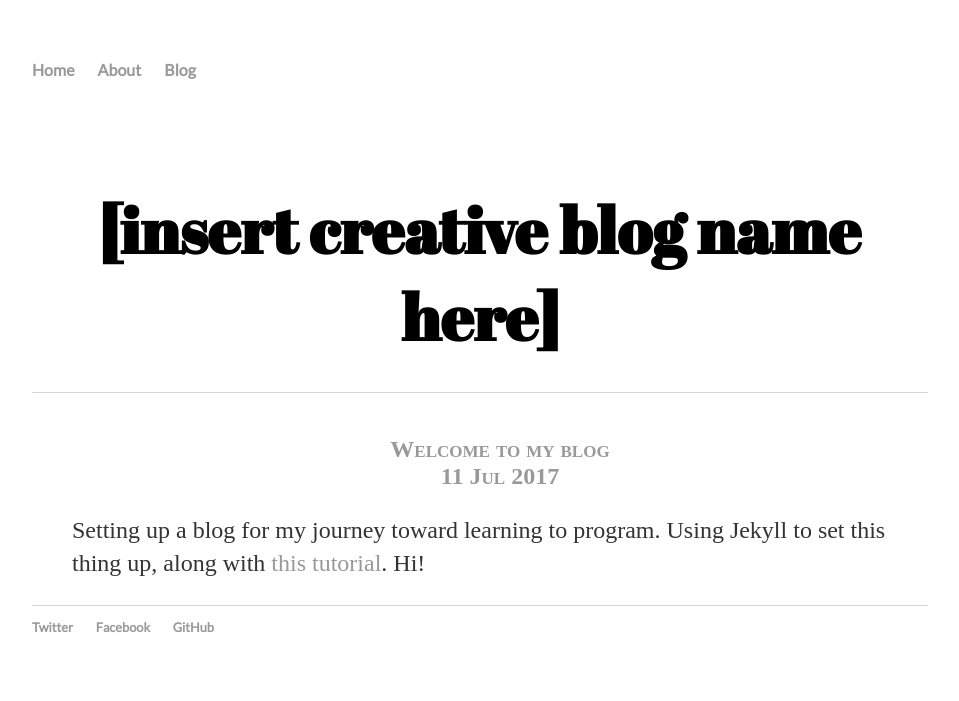
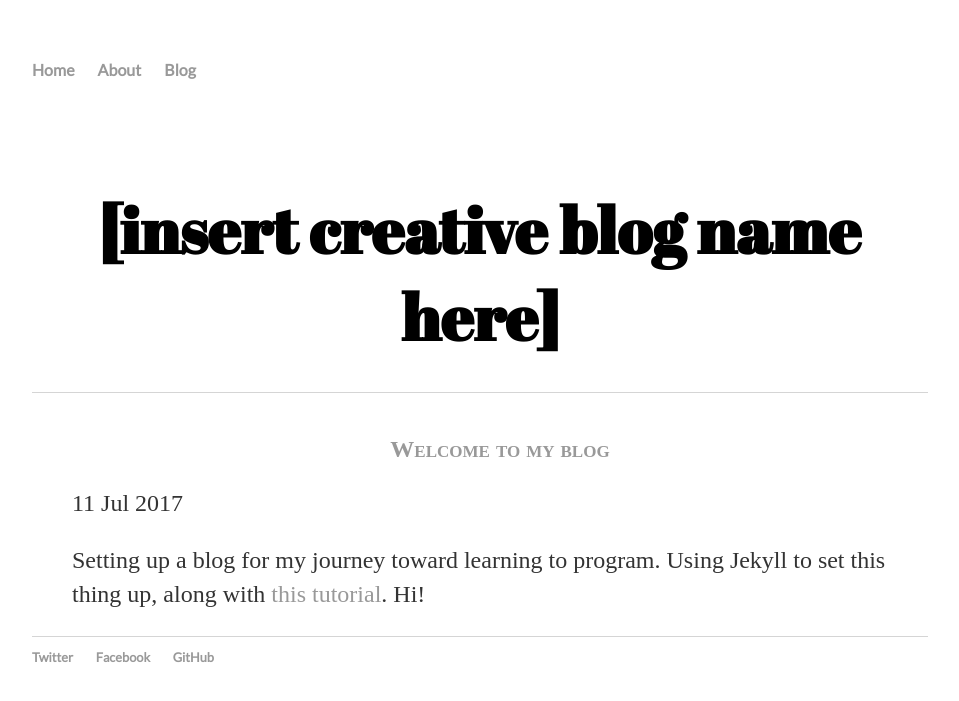
Before and after one commit to morrisa-n/morrisa-n.github.io, a Jekyll site: the page built from index.html, in a window 1280 px wide. Shown: the top 701 px of the page, without its empty margins (160-1119 px from the left). Built offline with Jekyll 4.4.1, drawn with Linux system fonts in a browser that asks for light colours.

Commit message:
HTML Changes

```diff
--- a/index.html
+++ b/index.html
@@ -9,8 +9,8 @@ title: [insert creative blog name here]
 <ul>
   {% for post in site.posts %}
     <li>
-      <h2 class="title"><a href="{{ post.url }}">{{ post.title }}<br>
-      <span class="meta">{{ post.date | date_to_string }}</a></h2>
+      <h2 class="title"><a href="{{ post.url }}">{{ post.title }}</a></h2>
+<p class="meta">{{ post.date | date_to_string }}</p>
       {{ post.excerpt }}
     </li>
   {% endfor %}
```
